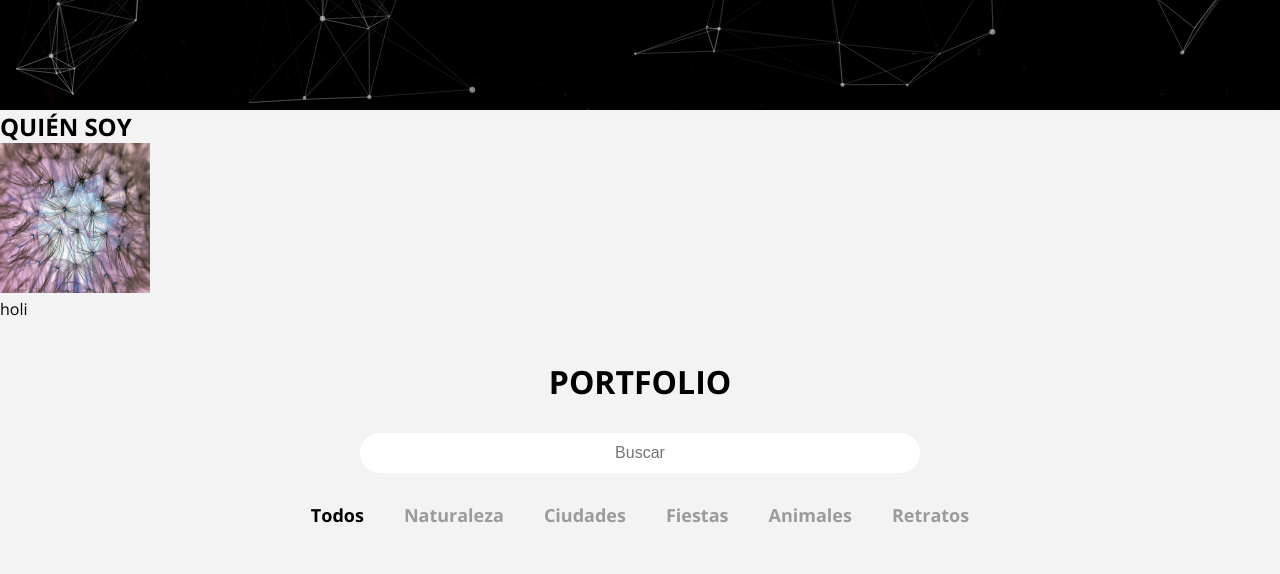
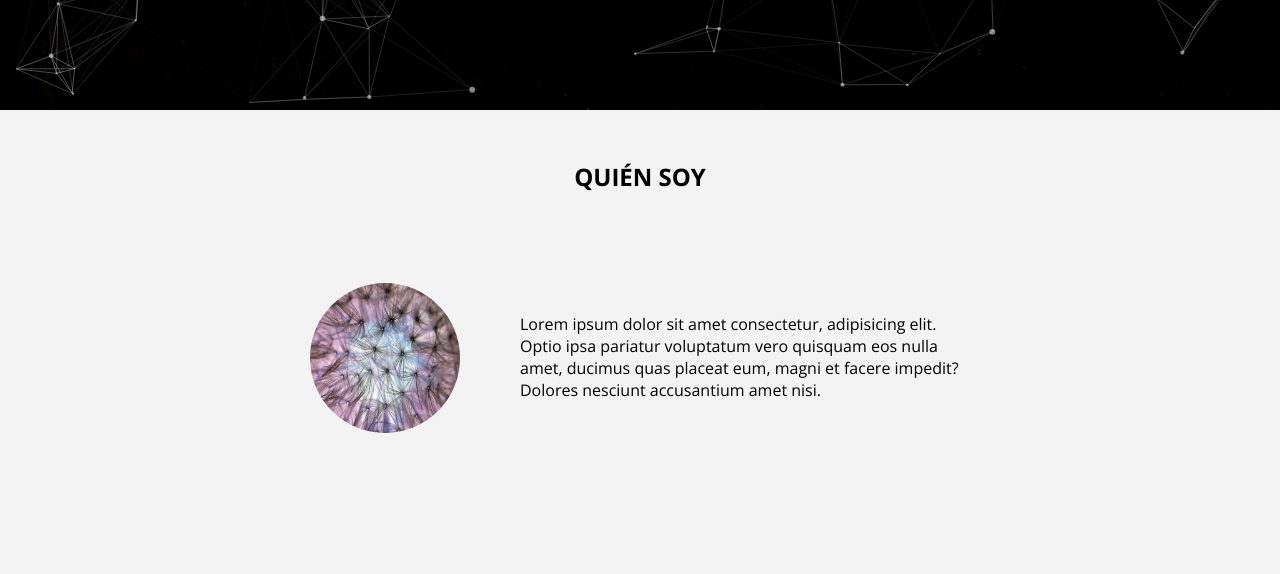
Before and after one commit to florenciaisagalindo/portfolio_fotografias, a plain HTML site: page index.html in a window 1280 px wide. Shown: the part 690-1264 px from the top of the page. Drawn offline with nearby package versions, Linux system fonts and the light colour scheme; a script that the page names is missing.

Commit message:
seccion about

```diff
--- a/css/estilo.css
+++ b/css/estilo.css
@@ -69,21 +69,47 @@ a{
 #particles-js .contenido .solicitar-presupuesto:hover{
     background-color: #FEC503;
 }
+/*--------------------*/
+/*ABOUT*/
+/*--------------------*/
+.about-title{
+    text-align: center;
+    margin-bottom: 40px;
+    padding-top: 50px;
 
-
+}
+.about-content{
+    display: flex;
+    justify-content: center;
+    margin-top: 50px;
+}
 .about{
     display: flex;
     flex-direction: column;
-
+    text-align: center;
+    margin-bottom: 30px ;
 }
 .about .foto-perfil{
     width: 150px;
     height: 150px;
-    margin: auto auto;
+    border-radius: 100%
 }
+.about .about-text{
+   width: 450px;
+   margin-left: 60px;
+   padding-top: 30px;
+   text-align: start;
+}
+
+
+
 /*--------------------*/
 /*HEADER*/
 /*--------------------*/
+.contenedor{
+    background-color: yellow;
+    margin-top: 150px;
+}
 
 header{
     padding: 40px 0;
--- a/index.html
+++ b/index.html
@@ -6,7 +6,7 @@
     <link href="https://fonts.googleapis.com/css2?family=Open+Sans:wght@400;700&display=swap&family=Bad+Script&display=swap" rel="stylesheet">
     <link rel="stylesheet" href="https://use.fontawesome.com/releases/v5.8.1/css/all.css" integrity="sha384-50oBUHEmvpQ+1lW4y57PTFmhCaXp0ML5d60M1M7uH2+nqUivzIebhndOJK28anvf" crossorigin="anonymous">
 <link rel="stylesheet" href="./css/estilo.css">
- <title>Portfolio MDG Photo</title>
+ <title>Portfolio Photo</title>
 </head>
 <body>
     <div id="particles-js">
@@ -17,17 +17,17 @@
         </div>
     </div>
     <div class="about">
-        <h2>QUIÉN SOY</h2>
-        <div>
+        <h2 class="about-title"> QUIÉN SOY</h2>
+        <div class="about-content">
             <img class="foto-perfil"src="./img/diente-de-leon.jpg">
-            <p>holi</p>
+            <p class="about-text">Lorem ipsum dolor sit amet consectetur, adipisicing elit. Optio ipsa pariatur voluptatum vero quisquam eos nulla amet, ducimus quas placeat eum, magni et facere impedit? Dolores nesciunt accusantium amet nisi.</p>
         </div>
     </div>
 
     <div class="contenedor">
         <header>
             <div class="logo">
-                <h1>PORTFOLIO</h1>
+                <h2>PORTFOLIO</h2>
             </div>
             <form action="">
                 <input type="text" class="barra-busqueda" id="barra-busqueda" placeholder="Buscar">
@@ -110,8 +110,8 @@
             </div>
             <p class="descripcion"></p>
         </section>
-
-        <footer class="contenedor">
+    </div>
+    <footer class="contenedor-footer">
         <div class="redes-sociales">
             <div class="contenedor-icono">
                 <a href="https://twitter.com/" target="_blank" rel="noopener noreferrer" class="twitter">
@@ -130,10 +130,9 @@
             </div>
         </div>
         <div class="creado-por">
-                <p>Sitio diseñado por Florencia  Isa Galindo - <a href="#">ONE D Software Factory</a></p>
+            <p>Sitio diseñado por - <a href="#">ONE D. Studio</a></p>
         </div>
     </footer>
-    </div>
 
     <script src="https://cdn.jsdelivr.net/npm/web-animations-js@2.3.2/web-animations.min.js"></script>
     <script src="https://cdn.jsdelivr.net/npm/muuri@0.9.0/dist/muuri.min.js"></script>
```
Lines whose indentation alone changed are shown as unchanged.
